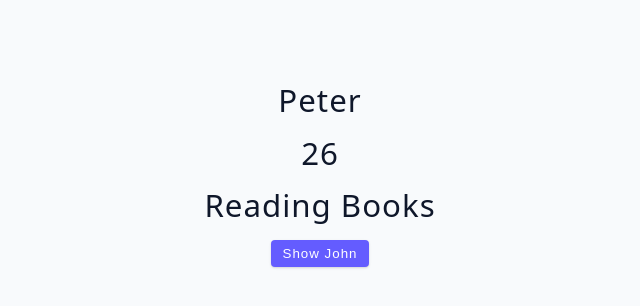
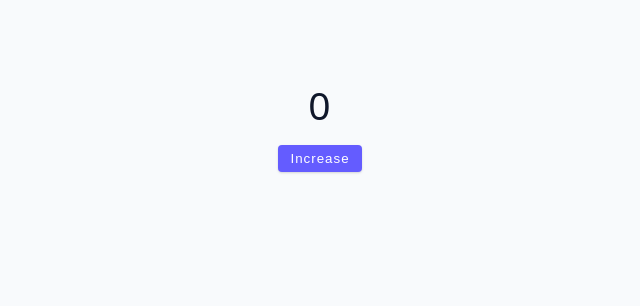
Before and after one commit to rpliszka1987/advanced-react, a React (Vite) app: page / in a window 1280 px wide. Shown: the top 306 px of the page, without its empty margins (320-960 px from the left). Built offline with nearby package versions, Linux system fonts and the light colour scheme.

Commit message:
Created a count increase by using state so keep track of the count number

```diff
--- a/src/App.jsx
+++ b/src/App.jsx
@@ -1,4 +1,4 @@
-import Start from '../src/tutorial/01-useState/starter/04-useState-object'
+import Start from '../src/tutorial/01-useState/starter/05-useState-gotcha'
 
 function App() {
   return (
--- a/src/tutorial/01-useState/starter/05-useState-gotcha.jsx
+++ b/src/tutorial/01-useState/starter/05-useState-gotcha.jsx
@@ -1,5 +1,17 @@
+import { useState } from "react";
+
 const UseStateGotcha = () => {
-  return <h2>useState "gotcha"</h2>;
+  const [count, setCount] = useState(0)
+  const handleIncrease = () => {
+    setCount(count + 1)
+  }
+  return (
+    <>
+    {console.log(count)}
+      <h2>{count}</h2>
+      <button type="button" className="btn" onClick={handleIncrease}>Increase</button>
+    </>
+  )
 };
 
 export default UseStateGotcha;
```
Also changed, not shown: src/tutorial/01-useState/starter/04-useState-object.jsx (line endings or trailing spaces).
